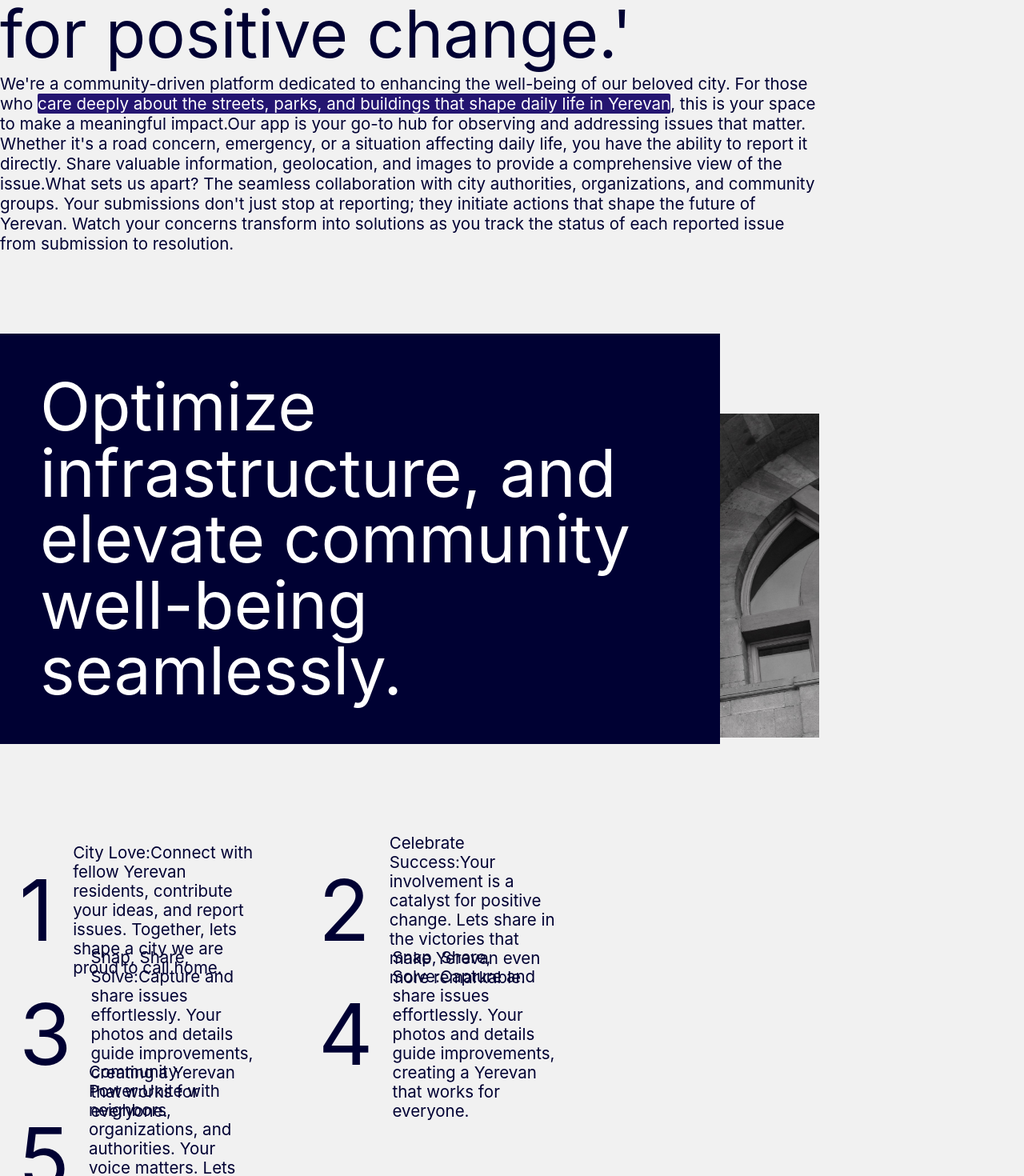
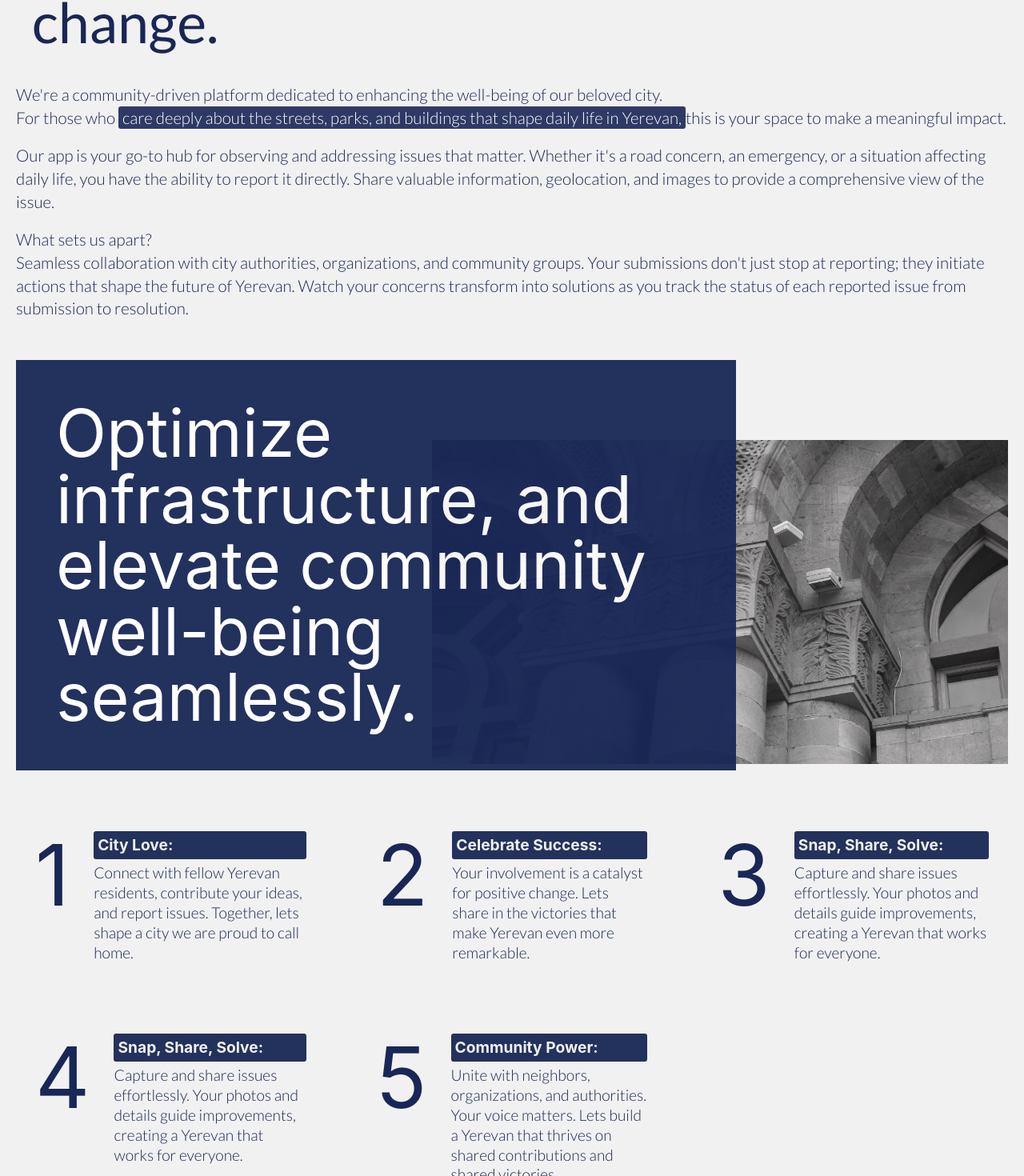
Before and after one commit to solidados/poghota-city-life, a React (Create React App) app in the folder frontend/: page /about in a window 1280 px wide. Shown: the part 311-1781 px from the top of the page at 80% size. Built offline with nearby package versions, Linux system fonts and the light colour scheme.

Commit message:
chore: AboutUs page refactor styles

```diff
--- a/frontend/src/App.js
+++ b/frontend/src/App.js
@@ -3,7 +3,7 @@ import {
   createRoutesFromElements,
   Route,
   Navigate,
-  RouterProvider, useNavigate
+  RouterProvider,
 } from "react-router-dom";
 
 // hooks
@@ -32,7 +32,7 @@ function App () {
       <Route path="/" element={<RootLayout />}>
         {/*<Route index element={user ? <Home /> : <Navigate to="/login" />} />*/}
         <Route path="/" element={<Home />} />
-        <Route path = "about" element = {<AboutUs/>}/>
+        <Route path="about" element={<AboutUs />} />
         <Route path="login" element={!user ? <Login /> : <Navigate to="/" />} />
         <Route path="register" element={!user ? <Register /> : <Navigate to="/" />} />
         <Route path="account" element={user ? <AccountLayout /> : <Navigate to="/login" />}>
@@ -51,7 +51,7 @@ function App () {
     window.onbeforeunload = () => {
       sessionStorage.setItem('lastRoute', window.location.pathname);
     }
-  }, []);
+  }, [router]);
 
   return (
     <RouterProvider router={router} />
--- a/frontend/src/pages/AboutUs/AboutUs.jsx
+++ b/frontend/src/pages/AboutUs/AboutUs.jsx
@@ -1,30 +1,58 @@
 import { MISSIONS } from "./const";
+import ornaments from './ornaments.jpg'
 import opera from './opera.jpg';
-import AboutUsPageSlider from "./AboutUsPageSlider";
-import zvartnots from './zvartnots.jpg';
-import ornaments from './ornaments.jpg'
 import './style.css';
 
 const AboutUs = () => {
-    const missionsRenderer = MISSIONS.map((mission)=> <div className="mission"><div className = 'mission__id'>{mission.id}</div><div className = 'mission__text'><span className = 'mission__text__header'>{mission.header}</span>{mission.paragraph}</div></div>)
-    return <section className = 'aboutUs'>
-        <section className = "aboutUs__intro">
-       <p className = "aboutUs__intro__heading"> 'Welcome! Your involvement is a catalyst for positive change.'</p>
-            <p className = "aboutUs__intro__text">
-            We're a community-driven platform dedicated to enhancing the well-being of our beloved city. For those who <span className = "aboutUs__markedText">care deeply about the streets, parks, and buildings that shape daily life in Yerevan</span>, this is your space to make a meaningful impact.Our app is your go-to hub for observing and addressing issues that matter. Whether it's a road concern, emergency, or a situation affecting daily life, you have the ability to report it directly. Share valuable information, geolocation, and images to provide a comprehensive view of the issue.What sets us apart? The seamless collaboration with city authorities, organizations, and community groups. Your submissions don't just stop at reporting; they initiate actions that shape the future of Yerevan. Watch your concerns transform into solutions as you track the status of each reported issue from submission to resolution.
-            </p>
+  const missionsRenderer = MISSIONS.map((mission) =>
+    <div className="mission" key={mission.id}>
+      <div className="mission__id">{mission.id}</div>
+      <div className="mission__text">
+        <h4>{mission.header}</h4>{mission.paragraph}
+      </div>
+    </div>
+  );
+
+  return (
+    <section className="aboutUs">
+      <div className="container">
+        <section className="aboutUs__intro">
+          <h2 className="aboutUs__intro__heading">Your involvement is a catalyst for positive change.</h2>
+          <p>
+            We're a community-driven platform dedicated to enhancing the well-being of our beloved city. <br />For those
+            who <span>care deeply about the streets, parks, and buildings that shape daily life in Yerevan,</span>
+            this is your space to make a meaningful impact.
+          </p><br />
+          <p>Our app is your go-to hub for observing and addressing issues that matter.
+            Whether it's a road concern, an emergency, or a situation affecting daily life, you have the ability to
+            report
+            it directly. Share valuable information, geolocation, and images to provide a comprehensive view of the
+            issue.
+          </p><br />
+          <p>What sets us apart? <br />Seamless collaboration with city authorities,
+            organizations, and community groups. Your submissions don't just stop at reporting; they initiate actions
+            that
+            shape the future of Yerevan. Watch your concerns transform into solutions as you track the status of each
+            reported issue from submission to resolution.
+          </p>
         </section>
-        <section className = "aboutUs__firstSection">
-           <img className = "aboutUs__firstSection__img" src={ornaments} alt="ornaments" />
-           <div className="aboutUs__firstSection__text">Optimize infrastructure, and elevate community well-being seamlessly.</div>
-        </section >
-        <section className = "aboutUs__missionsSection">
-         {missionsRenderer}
+        <section className="aboutUs__firstSection">
+          <img className="aboutUs__firstSection__img" src={ornaments} alt="ornaments" />
+          <div className="aboutUs__firstSection__text">Optimize infrastructure, and elevate community well-being
+            seamlessly.
+          </div>
         </section>
-        <section className = "aboutUs__thirdSection">
-           <img className = "aboutUs__thirdSection__img" src={opera} alt="opera" />
-           <div className="aboutUs__thirdSection__text">Together, let's create a Yerevan built on collective efforts and shared triumphs.</div>
-        </section >
+        <section className="aboutUs__missionsSection">
+          {missionsRenderer}
+        </section>
+        <section className="aboutUs__thirdSection">
+          <img className="aboutUs__thirdSection__img" src={opera} alt="opera" />
+          <div className="aboutUs__thirdSection__text">Together, let's create a Yerevan built on collective efforts and
+            shared triumphs.
+          </div>
+        </section>
+      </div>
     </section>
+  )
 };
 export default AboutUs;
--- a/frontend/src/pages/AboutUs/style.css
+++ b/frontend/src/pages/AboutUs/style.css
@@ -1,74 +1,135 @@
 .aboutUs {
-    width: 80%;
+  position: absolute;
+  width: 100%;
   display: flex;
   flex-direction: column;
+  align-items: center;
   gap: 150px;
-    align-items: center;
+}
+
+.aboutUs .container {
+  max-width: 1360px;
+  padding: 0 20px;
+  margin: 0 auto;
 }
 
 .aboutUs__intro {
-    display: flex;
-    margin-bottom: 50px;
-    flex-direction: column;
-    align-items: center;
-    justify-content: center;
-}
-.aboutUs__intro__text {
-    width: 100%;
-    color:  #000133;
-font-family: Inter;
-font-size: 20.5px;
-font-style: normal;
-font-weight: 400;
-
+  margin-bottom: 150px;
 }
 
 .aboutUs__intro__heading {
-    color: #000133;
-    font-family: Inter;
-    font-size: 82.5px;
-    font-style: normal;
+  max-width: 800px;
+  padding: 5px 20px;
+  margin: 20px 0 30px;
+
+  border-radius: 10px;
+
+  font-family: Lato, serif;
+  font-size: 4.37rem;
   font-weight: 400;
+  color: var(--text);
+
+  /*color: #f1f1f1;*/
+  /*background: var(--text);*/
+  /*opacity: 0.9;*/
 }
+
+.aboutUs__intro p {
+  font-size: 1.28rem;
+  font-weight: 300;
+  line-height: 1.4;
+  color: var(--text);
+}
+
+.aboutUs__intro p span {
+  display: inline-block;
+  border-radius: 3px;
+  padding: 0 5px;
+  color: #FFFFFF;
+  background-color: var(--text);
+  opacity: 0.9;
+}
+
+/* --- About Us First Section --- */
+.aboutUs__firstSection {
+  position: relative;
+  height: 405px;
+  margin-bottom: 60px;
+}
+
+.aboutUs__firstSection__img {
+  position: absolute;
+  right: 0;
+  z-index: 0;
+
+  width: 720px;
+  height: 405px;
+
+  opacity: 0.95;
+}
+
+.aboutUs__firstSection__text {
+  position: absolute;
+  top: -100px;
+  left: 0;
+  z-index: 1;
+
+  max-width: 56.25rem;
+  padding: 50px;
+
+  font-family: Inter, serif;
+  font-size: 5.156rem;
+  font-weight: 400;
+  line-height: 1;
+  color: #FFFFFF;
+
+  background-color: var(--text);
+  opacity: 0.95;
+}
+
+/* --- Mission Section --- */
 .aboutUs__missionsSection {
-    width: 100%;
-    display: flex;
-    gap: 24px;
-    margin-bottom: 50px;
-    flex-wrap: wrap;
-    align-items: center;
-    justify-content: left;
+  display: grid;
+  grid-template-columns: 1fr 1fr 1fr;
+  justify-content: center;
+  gap: 40px;
+  margin-bottom: 200px;
 }
+
 .mission {
-    width: 100%;
-    max-width: 350px;
-    height: 131px;
-    gap: 24px;
   padding: 24px;
   display: flex;
-    align-items: center;
-    justify-content: center;
 }
 
 .mission__id {
-color: #000133;
-font-family: Inter;
-font-size: 106px;
+  margin-right: 30px;
+  font-family: Inter, serif;
+  font-size: 6.625rem;
   font-style: normal;
-font-weight: 400;
   line-height: 110px; /* 103.774% */
+  color: var(--text)
 }
 
 .mission__text {
-color:  #000133;
-font-family: Inter;
-font-size: 20.5px;
-font-style: normal;
-font-weight: 400;
-line-height: 24px; /* 117.073% */
+  font-family: Lato, serif;
+  font-size: 1.2rem;
+  font-weight: 300;
+  line-height: 1.3;
+  color: var(--text);
 }
 
-.aboutUs__firstSection{
+.mission__text > h4 {
+  display: block;
+  padding: 5px;
+  margin-bottom: 5px;
+  border-radius: 3px;
+  background: var(--text);
+  font-family: Inter, serif;
+  color: #f1f1f1;
+  opacity: 0.95;
+}
+
+.aboutUs__thirdSection {
   width: 100%;
   height: 405px;
   position: relative;
@@ -77,40 +138,7 @@ line-height: 24px; /* 117.073% */
   align-items: center;
   justify-content: center;
 }
-.aboutUs__firstSection__img {
-    width: 720px;
-    height: 405px;
-    position: absolute;
-    right: 0px;
-    z-index: 0;
-}
 
-.aboutUs__firstSection__text {
-    background-color: #000133;
-    text-align: left;
-    position: absolute;
-    top: -100px;
-    left: 0px;
-    width: 900px;
-    color: #FFF;
-    padding: 50px;
-    font-family: Inter;
-    font-size: 82.5px;
-    font-style: normal;
-    font-weight: 400;
-    line-height: 82.5px;
-    z-index: 1;
-}
-
-.aboutUs__thirdSection{
-    width: 100%;
-    height: 405px;
-    position: relative;
-    display: flex;
-
-    align-items: center;
-    justify-content: center;
-}
 .aboutUs__thirdSection__img {
   width: 720px;
   height: 405px;
@@ -135,9 +163,3 @@ font-weight: 400;
   line-height: 82.5px;
   z-index: 1;
 }
-
-.aboutUs__markedText {
-    color: #FFF;
-    border-radius: 2px;
-    background-color: #241571;
-}
```
Lines whose indentation alone changed are shown as unchanged.
